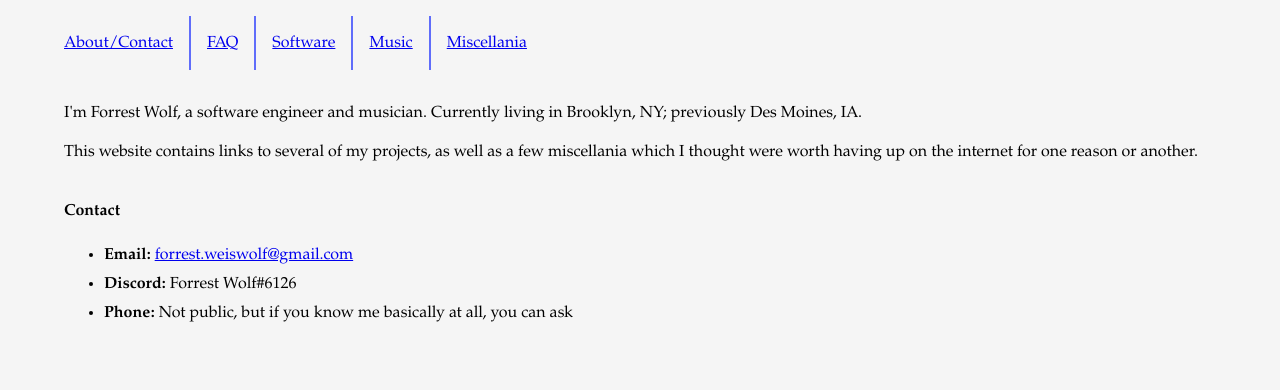
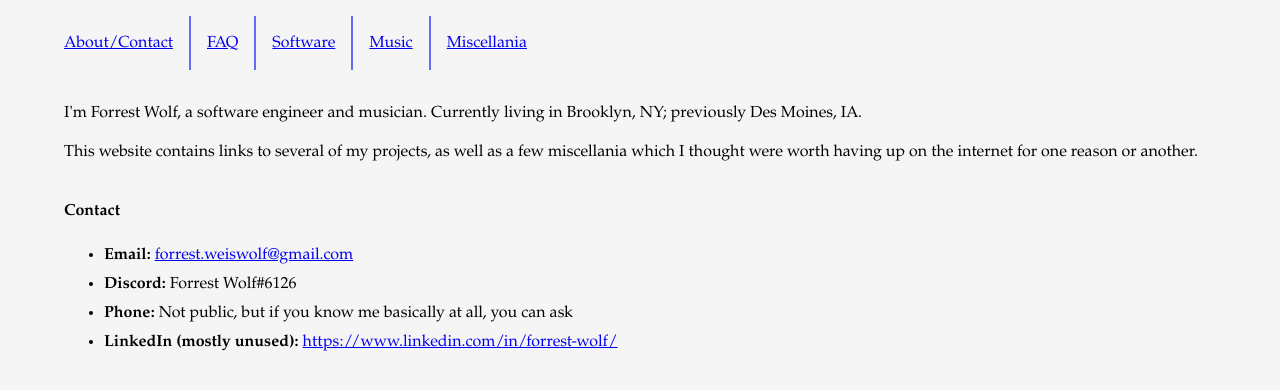
Before and after one commit to ForrestWeiswolf/forrestweiswolf.github.io, a Jekyll site: the page built from about.html, in a window 1280 px wide. Shown: the top 390 px of the page. Built offline with Jekyll 4.4.1, drawn with Linux system fonts in a browser that asks for light colours.

Commit message:
Add LinkedIn link

```diff
--- a/about.html
+++ b/about.html
@@ -27,5 +27,8 @@
     <li>
       <b>Phone: </b>Not public, but if you know me basically at all, you can ask
     </li>
+    <li>
+      <b>LinkedIn (mostly unused): </b><a href="https://www.linkedin.com/in/forrest-wolf/">https://www.linkedin.com/in/forrest-wolf/</a>
+    </li>
   </ul>
 </section>
```
